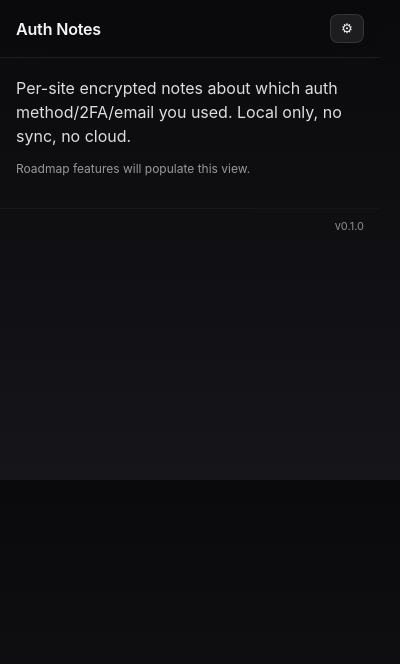
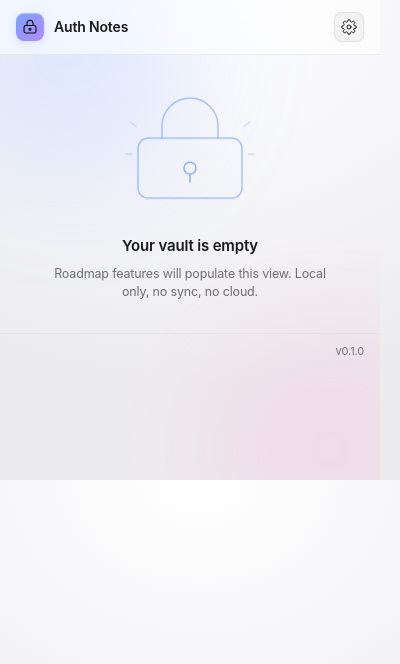
Before and after one commit to Sanjays2402/auth-notes, a browser extension: page src/popup.html in a window 400 px wide. Drawn offline with Linux system fonts and the light colour scheme.

```diff
--- a/src/popup.css
+++ b/src/popup.css
@@ -1,11 +1,159 @@
-:root { color-scheme: dark light; }
-body { width: 380px; min-height: 480px; margin: 0; font-family: -apple-system, BlinkMacSystemFont, "Inter", sans-serif; background: linear-gradient(180deg, #0a0a0c, #15151a); color: #f5f5f7; }
-body[data-theme="light"] { background: linear-gradient(180deg, #fafafa, #ececef); color: #1a1a1c; }
-.topbar { display:flex; align-items:center; justify-content:space-between; padding: 14px 16px; border-bottom: 1px solid rgba(255,255,255,.08); backdrop-filter: blur(20px); }
-.title { font-weight: 600; letter-spacing: -0.01em; }
-.icon-btn { background: rgba(255,255,255,.08); border: 1px solid rgba(255,255,255,.1); color: inherit; border-radius: 8px; padding: 6px 10px; cursor: pointer; }
-.icon-btn:hover { background: rgba(255,255,255,.14); }
-.content { padding: 18px 16px; }
-.placeholder { line-height: 1.5; opacity: .9; margin: 0 0 12px; }
-.placeholder.small { font-size: 12px; opacity: .6; }
-.footer { padding: 10px 16px; border-top: 1px solid rgba(255,255,255,.06); font-size: 11px; opacity: .55; text-align: right; }
+:root {
+  color-scheme: dark light;
+  --accent: #7aa2ff;
+  --accent-soft: rgba(122, 162, 255, 0.6);
+  --radius: 12px;
+  --ease: cubic-bezier(0.16, 1, 0.3, 1);
+  --dur: 200ms;
+}
+
+* { box-sizing: border-box; }
+
+body {
+  position: relative;
+  width: 380px;
+  min-height: 480px;
+  margin: 0;
+  font-family: "Inter", -apple-system, BlinkMacSystemFont, "SF Pro Text", sans-serif;
+  letter-spacing: -0.01em;
+  line-height: 1.45;
+  color: #f5f5f7;
+  background: radial-gradient(120% 80% at 50% 0%, #14141a 0%, #0a0a0c 60%, #08080a 100%);
+  overflow: hidden;
+}
+
+body[data-theme="light"] {
+  color: #1a1a1c;
+  background: radial-gradient(120% 80% at 50% 0%, #ffffff 0%, #f4f4f7 60%, #ececef 100%);
+}
+
+/* Ambient gradient blobs */
+.ambient {
+  position: absolute;
+  inset: 0;
+  pointer-events: none;
+  overflow: hidden;
+  z-index: 0;
+}
+.blob {
+  position: absolute;
+  display: block;
+  width: 260px;
+  height: 260px;
+  border-radius: 50%;
+  filter: blur(60px);
+  opacity: 0.35;
+  transition: opacity var(--dur) var(--ease);
+}
+.blob-a { top: -80px; left: -60px; background: var(--accent); }
+.blob-b { bottom: -100px; right: -80px; background: #ff9ad1; opacity: 0.22; }
+body[data-theme="light"] .blob { opacity: 0.2; }
+
+/* Top bar — liquid glass */
+.topbar {
+  position: relative;
+  z-index: 1;
+  display: flex;
+  align-items: center;
+  justify-content: space-between;
+  padding: 12px 16px;
+  background: rgba(255, 255, 255, 0.04);
+  border-bottom: 1px solid rgba(255, 255, 255, 0.08);
+  backdrop-filter: blur(24px) saturate(140%);
+  -webkit-backdrop-filter: blur(24px) saturate(140%);
+}
+body[data-theme="light"] .topbar {
+  background: rgba(255, 255, 255, 0.55);
+  border-bottom-color: rgba(0, 0, 0, 0.06);
+}
+
+.brand { display: flex; align-items: center; gap: 10px; }
+.brand-mark {
+  display: inline-flex;
+  align-items: center;
+  justify-content: center;
+  width: 28px;
+  height: 28px;
+  border-radius: 8px;
+  background: linear-gradient(135deg, var(--accent) 0%, #b08bff 100%);
+  color: #0a0a0c;
+  box-shadow: inset 0 1px 0 rgba(255, 255, 255, 0.35), 0 2px 8px rgba(122, 162, 255, 0.25);
+}
+.title {
+  font-weight: 600;
+  font-size: 14px;
+}
+
+.icon-btn {
+  display: inline-flex;
+  align-items: center;
+  justify-content: center;
+  width: 30px;
+  height: 30px;
+  background: rgba(255, 255, 255, 0.06);
+  border: 1px solid rgba(255, 255, 255, 0.1);
+  color: inherit;
+  border-radius: 8px;
+  cursor: pointer;
+  transition: background var(--dur) var(--ease), transform var(--dur) var(--ease), box-shadow var(--dur) var(--ease);
+}
+.icon-btn:hover { background: rgba(255, 255, 255, 0.12); }
+.icon-btn:active { transform: scale(0.96); }
+.icon-btn:focus-visible {
+  outline: none;
+  box-shadow: 0 0 0 2px var(--accent-soft);
+}
+body[data-theme="light"] .icon-btn {
+  background: rgba(0, 0, 0, 0.04);
+  border-color: rgba(0, 0, 0, 0.08);
+}
+body[data-theme="light"] .icon-btn:hover { background: rgba(0, 0, 0, 0.08); }
+
+/* Content */
+.content {
+  position: relative;
+  z-index: 1;
+  padding: 24px 16px;
+}
+
+.empty {
+  display: flex;
+  flex-direction: column;
+  align-items: center;
+  text-align: center;
+  gap: 8px;
+  padding: 16px 8px 8px;
+}
+.empty-art {
+  color: var(--accent);
+  opacity: 0.85;
+  margin-bottom: 4px;
+  animation: float 6s ease-in-out infinite;
+}
+@keyframes float {
+  0%, 100% { transform: translateY(0); }
+  50% { transform: translateY(-4px); }
+}
+.empty-title {
+  margin: 8px 0 0;
+  font-size: 15px;
+  font-weight: 600;
+}
+.empty-sub {
+  margin: 0;
+  font-size: 12.5px;
+  opacity: 0.6;
+  max-width: 280px;
+}
+
+/* Footer */
+.footer {
+  position: relative;
+  z-index: 1;
+  padding: 10px 16px;
+  border-top: 1px solid rgba(255, 255, 255, 0.06);
+  font-size: 11px;
+  opacity: 0.55;
+  text-align: right;
+}
+body[data-theme="light"] .footer { border-top-color: rgba(0, 0, 0, 0.06); }
--- a/src/popup.html
+++ b/src/popup.html
@@ -6,13 +6,40 @@
 <link rel="stylesheet" href="popup.css">
 </head>
 <body data-theme="dark">
+  <div class="ambient" aria-hidden="true">
+    <span class="blob blob-a"></span>
+    <span class="blob blob-b"></span>
+  </div>
   <header class="topbar">
-    <div class="title">Auth Notes</div>
-    <button id="settings-btn" class="icon-btn" title="Settings" aria-label="Settings">⚙</button>
+    <div class="brand">
+      <span class="brand-mark" aria-hidden="true">
+        <svg viewBox="0 0 24 24" width="18" height="18" fill="none" stroke="currentColor" stroke-width="1.5" stroke-linecap="round" stroke-linejoin="round">
+          <rect x="4" y="10" width="16" height="10" rx="2.5"/>
+          <path d="M8 10V7a4 4 0 0 1 8 0v3"/>
+          <circle cx="12" cy="15" r="1.25"/>
+        </svg>
+      </span>
+      <span class="title">Auth Notes</span>
+    </div>
+    <button id="settings-btn" class="icon-btn" title="Settings" aria-label="Settings">
+      <svg viewBox="0 0 24 24" width="16" height="16" fill="none" stroke="currentColor" stroke-width="1.5" stroke-linecap="round" stroke-linejoin="round" aria-hidden="true">
+        <circle cx="12" cy="12" r="3"/>
+        <path d="M19.4 15a1.7 1.7 0 0 0 .3 1.8l.1.1a2 2 0 1 1-2.8 2.8l-.1-.1a1.7 1.7 0 0 0-1.8-.3 1.7 1.7 0 0 0-1 1.5V21a2 2 0 1 1-4 0v-.1a1.7 1.7 0 0 0-1.1-1.5 1.7 1.7 0 0 0-1.8.3l-.1.1a2 2 0 1 1-2.8-2.8l.1-.1a1.7 1.7 0 0 0 .3-1.8 1.7 1.7 0 0 0-1.5-1H3a2 2 0 1 1 0-4h.1a1.7 1.7 0 0 0 1.5-1.1 1.7 1.7 0 0 0-.3-1.8l-.1-.1a2 2 0 1 1 2.8-2.8l.1.1a1.7 1.7 0 0 0 1.8.3H9a1.7 1.7 0 0 0 1-1.5V3a2 2 0 1 1 4 0v.1a1.7 1.7 0 0 0 1 1.5 1.7 1.7 0 0 0 1.8-.3l.1-.1a2 2 0 1 1 2.8 2.8l-.1.1a1.7 1.7 0 0 0-.3 1.8V9a1.7 1.7 0 0 0 1.5 1H21a2 2 0 1 1 0 4h-.1a1.7 1.7 0 0 0-1.5 1z"/>
+      </svg>
+    </button>
   </header>
   <main id="root" class="content">
-    <p class="placeholder">Per-site encrypted notes about which auth method/2FA/email you used. Local only, no sync, no cloud.</p>
-    <p class="placeholder small">Roadmap features will populate this view.</p>
+    <section class="empty">
+      <svg class="empty-art" viewBox="0 0 160 120" width="160" height="120" fill="none" stroke="currentColor" stroke-width="1.5" stroke-linecap="round" stroke-linejoin="round" aria-hidden="true">
+        <rect x="28" y="44" width="104" height="60" rx="10" opacity=".75"/>
+        <path d="M52 44V32a28 28 0 0 1 56 0v12" opacity=".75"/>
+        <circle cx="80" cy="74" r="6"/>
+        <path d="M80 80v8"/>
+        <path d="M20 28l6 4M140 28l-6 4M16 60h6M138 60h6" opacity=".4"/>
+      </svg>
+      <h2 class="empty-title">Your vault is empty</h2>
+      <p class="empty-sub">Roadmap features will populate this view. Local only, no sync, no cloud.</p>
+    </section>
   </main>
   <footer class="footer"><span class="version">v0.1.0</span></footer>
   <script type="module" src="popup.js"></script>
--- a/src/popup.js
+++ b/src/popup.js
@@ -1,4 +1,32 @@
 // Auth Notes — popup entry point
-console.log("[auth-notes] popup loaded");
-const btn = document.getElementById("settings-btn");
-btn?.addEventListener("click", () => alert("Settings coming soon — see ROADMAP.md"));
+// Scaffolding: theme detection, SW handshake. Real UI lands in subsequent items.
+
+function applyTheme() {
+  const prefersLight = window.matchMedia("(prefers-color-scheme: light)").matches;
+  document.body.dataset.theme = prefersLight ? "light" : "dark";
+}
+
+async function ping() {
+  try {
+    const res = await chrome.runtime.sendMessage({ type: "ping" });
+    if (res?.ok) console.log("[auth-notes] sw alive", res.data);
+  } catch (err) {
+    console.warn("[auth-notes] sw ping failed", err);
+  }
+}
+
+document.addEventListener("DOMContentLoaded", () => {
+  applyTheme();
+  window.matchMedia("(prefers-color-scheme: light)").addEventListener("change", applyTheme);
+
+  const btn = document.getElementById("settings-btn");
+  btn?.addEventListener("click", () => {
+    // Settings panel lands in a later roadmap item.
+    btn.animate(
+      [{ transform: "scale(1)" }, { transform: "scale(0.92)" }, { transform: "scale(1)" }],
+      { duration: 220, easing: "cubic-bezier(0.16, 1, 0.3, 1)" }
+    );
+  });
+
+  ping();
+});
```
Also changed, not shown: ROADMAP.md (+1 -1 lines), src/background.js (+57 -3 lines).
